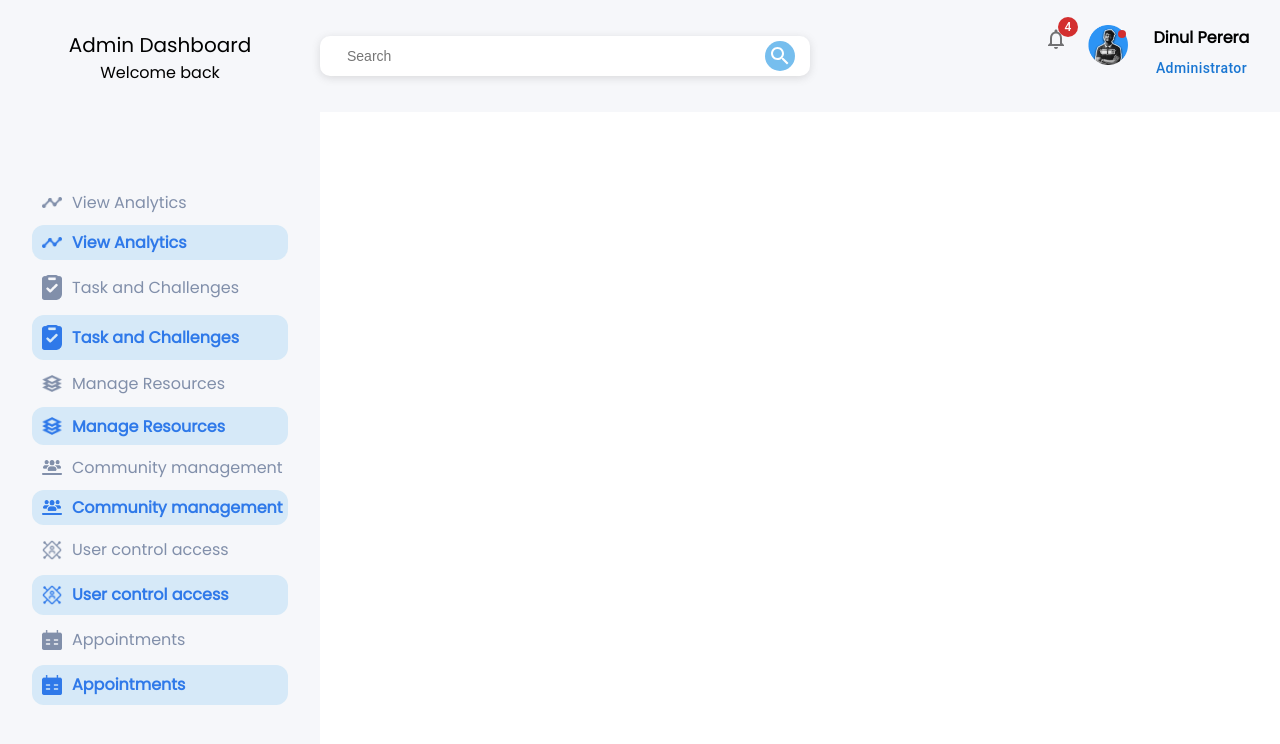
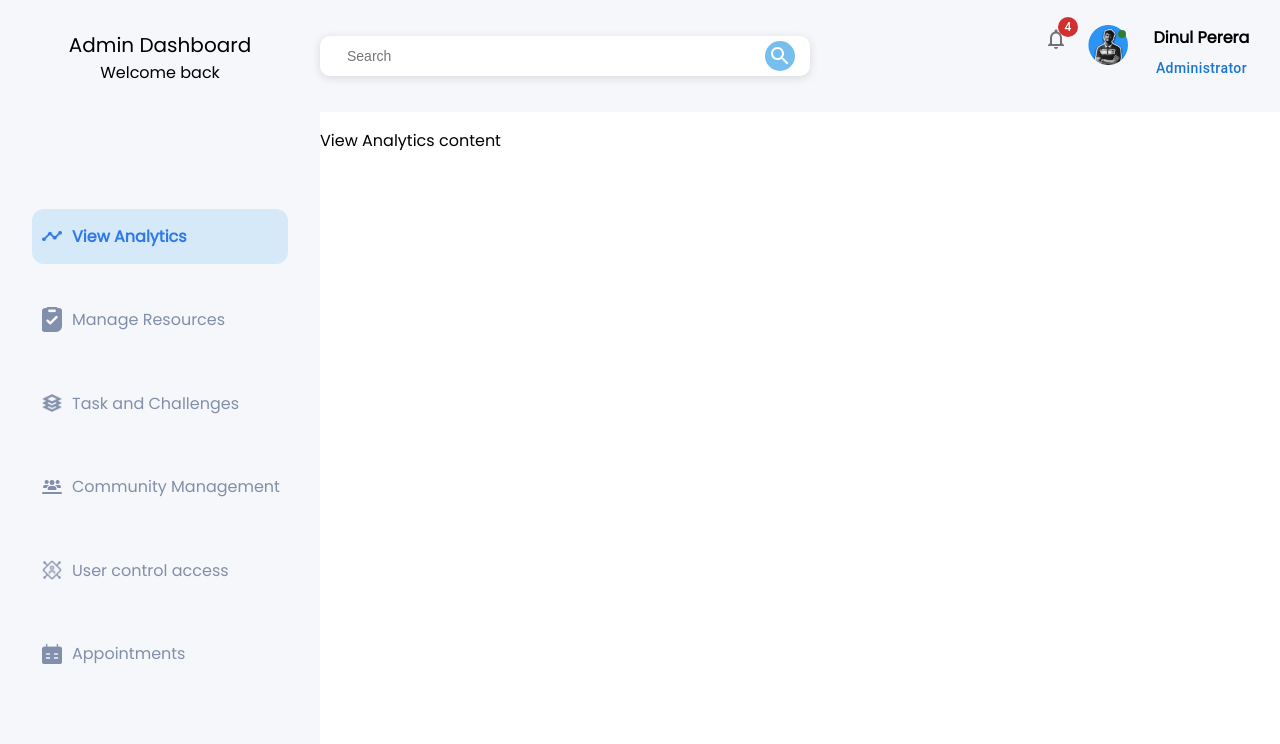
Before and after one commit to QBitsSoftwareProject/dashboard_frontEnd, a React (Create React App) app in the folder project-dashboard/: page / in a window 1280 px wide. Shown: the top 744 px of the page. Built offline with nearby package versions, Linux system fonts and the light colour scheme.

Commit message:
Dashboard main template
developed the front end dashboard template

```diff
--- a/project-dashboard/src/components/ui/sideBarButton/sideBarButton.jsx
+++ /dev/null
@@ -1,28 +0,0 @@
-import React from "react";
-import styles from "../sideBarButton.module.css";
-
-export default function SideBarButton({ imgDetails }) {
-  const selectedBtn = `${styles.btnContainer} ${styles.btnSelected}`;
-  const not_selectedBtn = `${styles.btnContainer} ${styles.btnNotSelected}`;
-  if (imgDetails.status == "s") {
-    return (
-      <div className={selectedBtn}>
-        <img
-          src={imgDetails.loc}
-          style={{ width: 20, height: "auto", margin: 10 }}
-        />
-        <span>{imgDetails.name}</span>
-      </div>
-    );
-  } else {
-    return (
-      <div className={not_selectedBtn}>
-        <img
-          src={imgDetails.loc}
-          style={{ width: 20, height: "auto", margin: 10 }}
-        />
-        <span>{imgDetails.name}</span>
-      </div>
-    );
-  }
-}
--- a/project-dashboard/src/components/ui/sideNavBar/sideNavbar.jsx
+++ b/project-dashboard/src/components/ui/sideNavBar/sideNavbar.jsx
@@ -1,8 +1,8 @@
-import React from "react";
+import React, { useState } from "react";
 import styles from "../sideNavbar.module.css";
-import SideBarButton from "../sideBarButton/sideBarButton";
+import btn_styles from "../sideBarButton.module.css";
 
-export default function SideNavbar() {
+export default function SideNavbar({ onPageChange }) {
   const imgDetails = {
     img1: {
       name: "View Analytics",
@@ -65,19 +65,137 @@ export default function SideNavbar() {
       loc: require("../../../assets/images/sideBar/appointments(s).png"),
     },
   };
-  const imgDetailsArray = Object.values(imgDetails);
+
+  const selectedBtn = `${btn_styles.btnContainer} ${btn_styles.btnSelected}`;
+  const not_selectedBtn = `${btn_styles.btnContainer} ${btn_styles.btnNotSelected}`;
+  const [pageContent, setpageContent] = useState("View-Analytics");
 
   return (
     <div className={styles.container}>
-      <div style={{ textAlign: "center",marginTop:"30px" }}>
+      <div style={{ textAlign: "center", marginTop: "30px" }}>
         <span style={{ fontSize: "20px" }}>Admin Dashboard</span>
         <br />
         <span>Welcome back</span>
       </div>
       <div className={styles.secBtns}>
-        {imgDetailsArray.map((detail, index) => {
-          return <SideBarButton imgDetails={detail} />;
-        })}
+        <div
+          className={
+            pageContent === "View-Analytics" ? selectedBtn : not_selectedBtn
+          }
+          onClick={() => {
+            setpageContent("View-Analytics");
+            onPageChange("View-Analytics");
+          }}
+        >
+          <img
+            src={
+              pageContent === "View-Analytics"
+                ? imgDetails.img1_1.loc
+                : imgDetails.img1.loc
+            }
+            style={{ width: 20, height: "auto", margin: 10 }}
+          />
+          <span>View Analytics</span>
+        </div>
+        <div
+          className={
+            pageContent === "Manage-Resources" ? selectedBtn : not_selectedBtn
+          }
+          onClick={() => {
+            setpageContent("Manage-Resources");
+            onPageChange("Manage-Resources");
+          }}
+        >
+          <img
+            src={
+              pageContent === "Manage-Resources"
+                ? imgDetails.img2_2.loc
+                : imgDetails.img2.loc
+            }
+            style={{ width: 20, height: "auto", margin: 10 }}
+          />
+          <span>Manage Resources</span>
+        </div>
+        <div
+          className={
+            pageContent === "Task-Challenges" ? selectedBtn : not_selectedBtn
+          }
+          onClick={() => {
+            setpageContent("Task-Challenges");
+            onPageChange("Task-Challenges");
+          }}
+        >
+          <img
+            src={
+              pageContent === "Task-Challenges"
+                ? imgDetails.img3_3.loc
+                : imgDetails.img3.loc
+            }
+            style={{ width: 20, height: "auto", margin: 10 }}
+          />
+          <span>Task and Challenges</span>
+        </div>
+        <div
+          className={
+            pageContent === "Community-Management"
+              ? selectedBtn
+              : not_selectedBtn
+          }
+          onClick={() => {
+            setpageContent("Community-Management");
+            onPageChange("Community-Management");
+          }}
+        >
+          <img
+            src={
+              pageContent === "Community-Management"
+                ? imgDetails.img4_4.loc
+                : imgDetails.img4.loc
+            }
+            style={{ width: 20, height: "auto", margin: 10 }}
+          />
+          <span>Community Management</span>
+        </div>
+        <div
+          className={
+            pageContent === "User-control-access"
+              ? selectedBtn
+              : not_selectedBtn
+          }
+          onClick={() => {
+            setpageContent("User-control-access");
+            onPageChange("User-control-access");
+          }}
+        >
+          <img
+            src={
+              pageContent === "User-control-access"
+                ? imgDetails.img5_5.loc
+                : imgDetails.img5.loc
+            }
+            style={{ width: 20, height: "auto", margin: 10 }}
+          />
+          <span>User control access</span>
+        </div>
+        <div
+          className={
+            pageContent === "Appointments" ? selectedBtn : not_selectedBtn
+          }
+          onClick={() => {
+            setpageContent("Appointments");
+            onPageChange("Appointments");
+          }}
+        >
+          <img
+            src={
+              pageContent === "Appointments"
+                ? imgDetails.img6_6.loc
+                : imgDetails.img6.loc
+            }
+            style={{ width: 20, height: "auto", margin: 10 }}
+          />
+          <span>Appointments</span>
+        </div>
       </div>
     </div>
   );
--- a/project-dashboard/src/components/ui/upperNavBar/upperNavbar.jsx
+++ b/project-dashboard/src/components/ui/upperNavBar/upperNavbar.jsx
@@ -34,7 +34,7 @@ export default function UpperNavbar() {
             <NotificationsNoneIcon color="action" />
           </Badge>
         </div>
-        <Badge color="error" overlap="circular" badgeContent=" " variant="dot">
+        <Badge color="success" overlap="circular" badgeContent=" " variant="dot">
           <div className="profileImg">
             <Image />
           </div>
--- a/project-dashboard/src/pages/main.js
+++ b/project-dashboard/src/pages/main.js
@@ -1,22 +1,41 @@
-import React from "react";
+import React, { useState } from "react";
 import styles from "../pages/main.module.css";
 import UpperNavBar from "../components/ui/upperNavbar/upperNavbar.jsx";
 import SideNavbar from "../components/ui/sideNavBar/sideNavbar.jsx";
 import { Grid } from "@mui/material";
 
 export default function Main() {
+  const [pageContent, setPageContent] = useState("View-Analytics");
+
+  const handlePageChange = (newPageContent) => {
+    setPageContent(newPageContent);
+  };
+
   return (
     <div className={styles.container}>
       <Grid container>
         <Grid item xs={3} className={styles.sideNavbarStyles}>
-          <SideNavbar />
+          <SideNavbar onPageChange={handlePageChange} />
         </Grid>
         <Grid item xs={9}>
           <div className={styles.upperNavBarStyles}>
             <UpperNavBar />
           </div>
           <div class={styles.content}>
-
+            {pageContent === "View-Analytics" && <p>View Analytics content</p>}
+            {pageContent === "Manage-Resources" && (
+              <p>Manage Resources content</p>
+            )}
+            {pageContent === "Task-Challenges" && (
+              <p>Task and Challenges content</p>
+            )}
+            {pageContent === "Community-Management" && (
+              <p>Community Management content</p>
+            )}
+            {pageContent === "User-control-access" && (
+              <p>User control access content</p>
+            )}
+            {pageContent === "Appointments" && <p>Appointments content</p>}
           </div>
         </Grid>
       </Grid>
```
